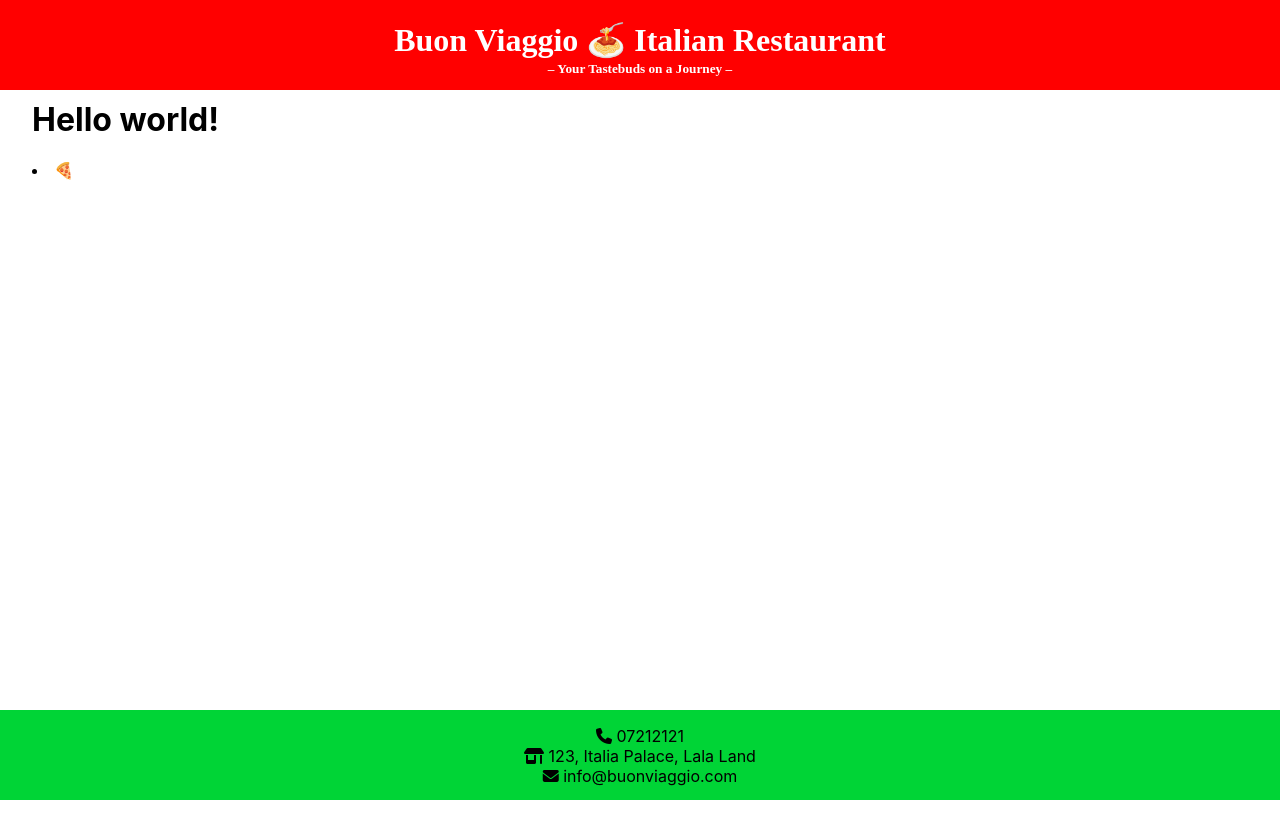
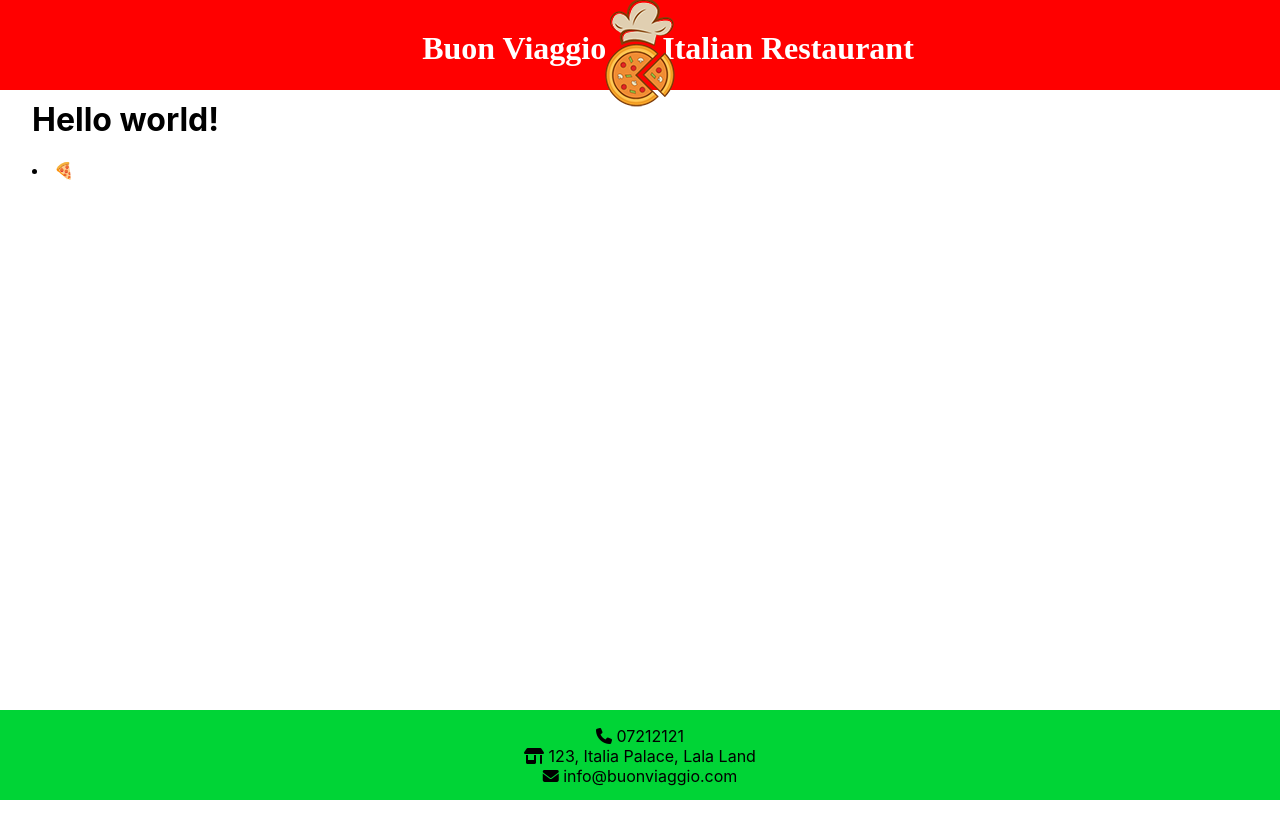
Before and after one commit to Ruvvo/cfg-js-project, a React (Create React App) app: page / in a window 1280 px wide. Shown: the top 838 px of the page. Built offline with nearby package versions, Linux system fonts and the light colour scheme.

Commit message:
Added logo

```diff
--- a/src/App.css
+++ b/src/App.css
@@ -21,10 +21,17 @@ body
     font-family: 'Brush Script MT', cursive;
 }
 
-#tagline {
+#logo {
+    margin-top: -90px;
+}
+#name {
+    margin-top: 30px;
+}
+
+/* #tagline {
   font-family: Century Gothic, Century Gothic;
   margin-top: -20px;
-}
+} */
 
 #footer
 {
--- a/src/App.js
+++ b/src/App.js
@@ -1,13 +1,12 @@
+import logo from './logo.png'
 import './App.css';
 
 function App() {
   return (
     <div className="App">
       <div id="header">
-        <h1>
-          Buon Viaggio 🍝 Italian Restaurant
-        </h1>
-        <h5 id="tagline"> – Your Tastebuds on a Journey – </h5>
+      <h1 id="name">&nbsp;&nbsp;&nbsp;&nbsp;&nbsp;&nbsp; Buon Viaggio &nbsp;&nbsp;&nbsp;&nbsp;&nbsp; Italian Restaurant</h1>
+      <img src={logo} id="logo" alt=""/>
       </div>
 
       <div id="content">
```
Also changed, not shown: src/logo.png (added), src/logo.svg (deleted).
